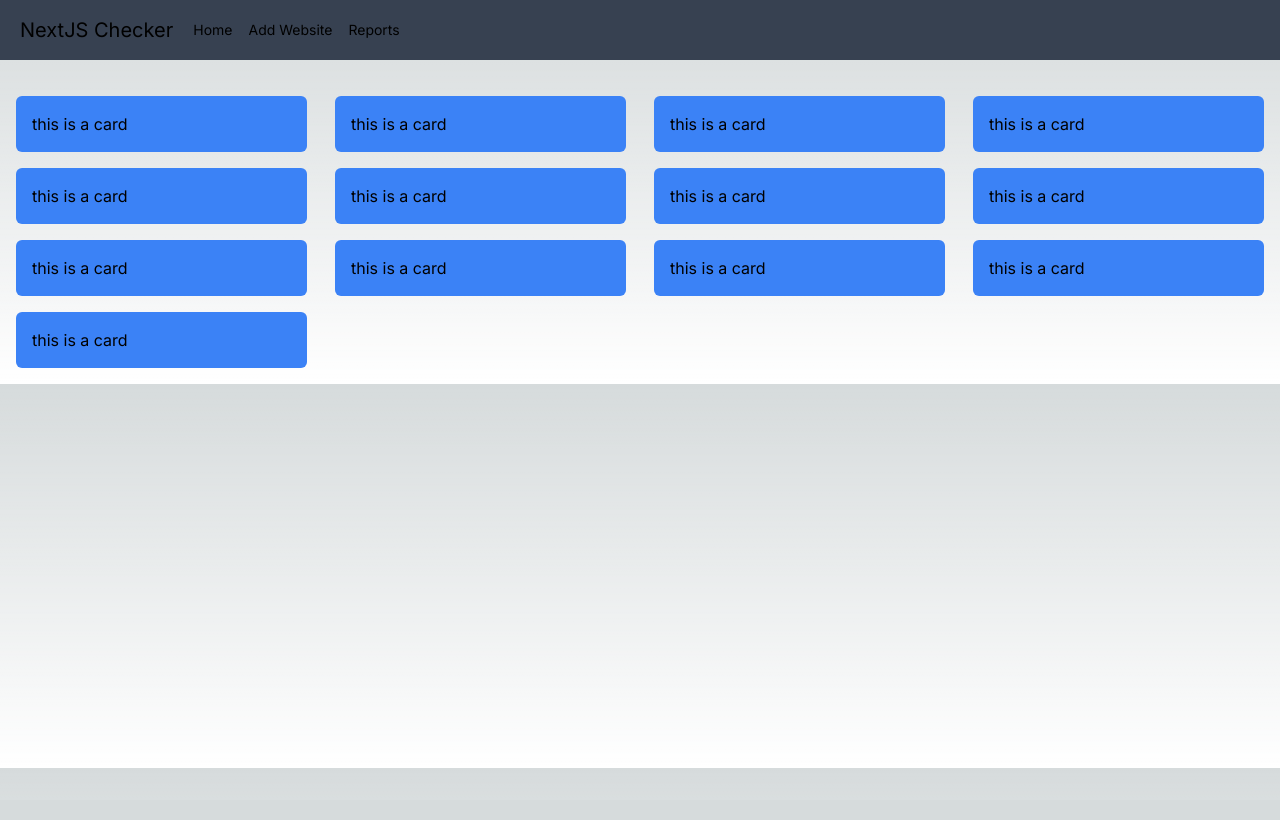
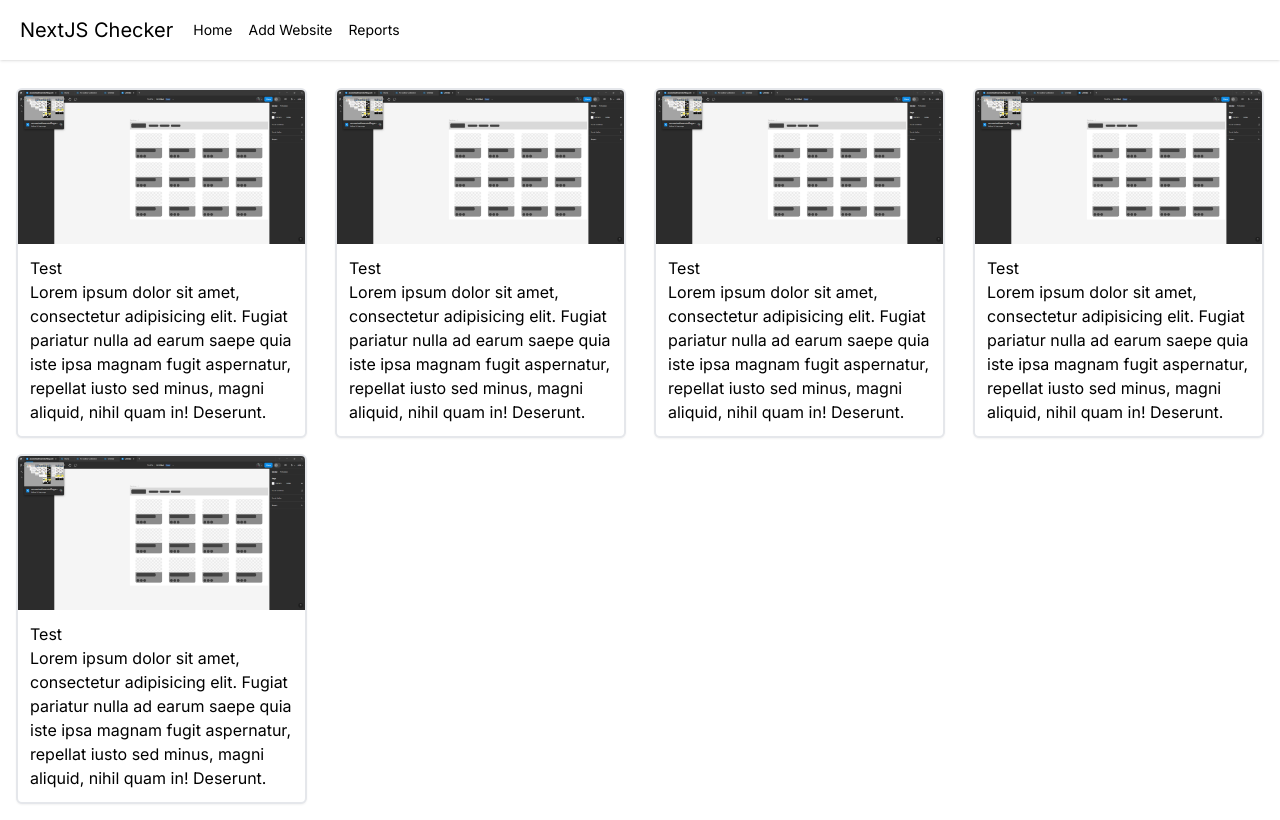
Before and after one commit to dandrecollera/webchecker, a Next.js app: page / in a window 1280 px wide. Built offline with nearby package versions, Linux system fonts and the light colour scheme.

Commit message:
home revamped

```diff
--- a/src/app/globals.css
+++ b/src/app/globals.css
@@ -2,7 +2,7 @@
 @tailwind components;
 @tailwind utilities;
 
-:root {
+/* :root {
   --foreground-rgb: 0, 0, 0;
   --background-start-rgb: 214, 219, 220;
   --background-end-rgb: 255, 255, 255;
@@ -14,13 +14,13 @@
     --background-start-rgb: 0, 0, 0;
     --background-end-rgb: 0, 0, 0;
   }
-}
+} */
 
-body {
+/* body {
   color: rgb(var(--foreground-rgb));
   background: linear-gradient(to bottom, transparent, rgb(var(--background-end-rgb)))
     rgb(var(--background-start-rgb));
-}
+} */
 
 @layer utilities {
   .text-balance {
--- a/src/app/page.tsx
+++ b/src/app/page.tsx
@@ -11,14 +11,6 @@ export default function Home() {
       <Card />
       <Card />
       <Card />
-      <Card />
-      <Card />
-      <Card />
-      <Card />
-      <Card />
-      <Card />
-      <Card />
-      <Card />
     </main>
   );
 }
--- a/src/ui/card.tsx
+++ b/src/ui/card.tsx
@@ -1,5 +1,17 @@
 import Image from "next/image";
 
 export default function Card() {
-  return <div className=" bg-blue-500 rounded-md p-4">this is a card</div>;
+  return (
+    <div className=" bg-white border-2 rounded-md overflow-hidden shadow-sm ">
+      <Image src={"/test.png"} width={500} height={600} alt="test image" />
+      <div className="p-3">
+        <h1>Test</h1>
+        <p>
+          Lorem ipsum dolor sit amet, consectetur adipisicing elit. Fugiat pariatur nulla ad earum
+          saepe quia iste ipsa magnam fugit aspernatur, repellat iusto sed minus, magni aliquid,
+          nihil quam in! Deserunt.
+        </p>
+      </div>
+    </div>
+  );
 }
--- a/src/ui/header.tsx
+++ b/src/ui/header.tsx
@@ -2,13 +2,15 @@ import Link from "next/link";
 
 export default function Header({ onOpenModal }: any) {
   return (
-    <header className="bg-gray-700 p-4 px-5 flex gap-x-5 items-center mb-5">
+    <header className="bg-white shadow p-4 px-5 flex gap-x-5 items-center mb-3 text-black">
       <div className="text-xl">
         <Link href="/">NextJS Checker</Link>
       </div>
       <div className="flex gap-x-4 text-sm">
         <Link href="/">Home</Link>
-        <div onClick={onOpenModal}>Add Website</div>
+        <div onClick={onOpenModal} style={{ cursor: "pointer" }}>
+          Add Website
+        </div>
         <Link href="report">Reports</Link>
       </div>
     </header>
```
Also changed, not shown: public/test.png (added), 1 other file (tests, documents, lock files or other folders).
